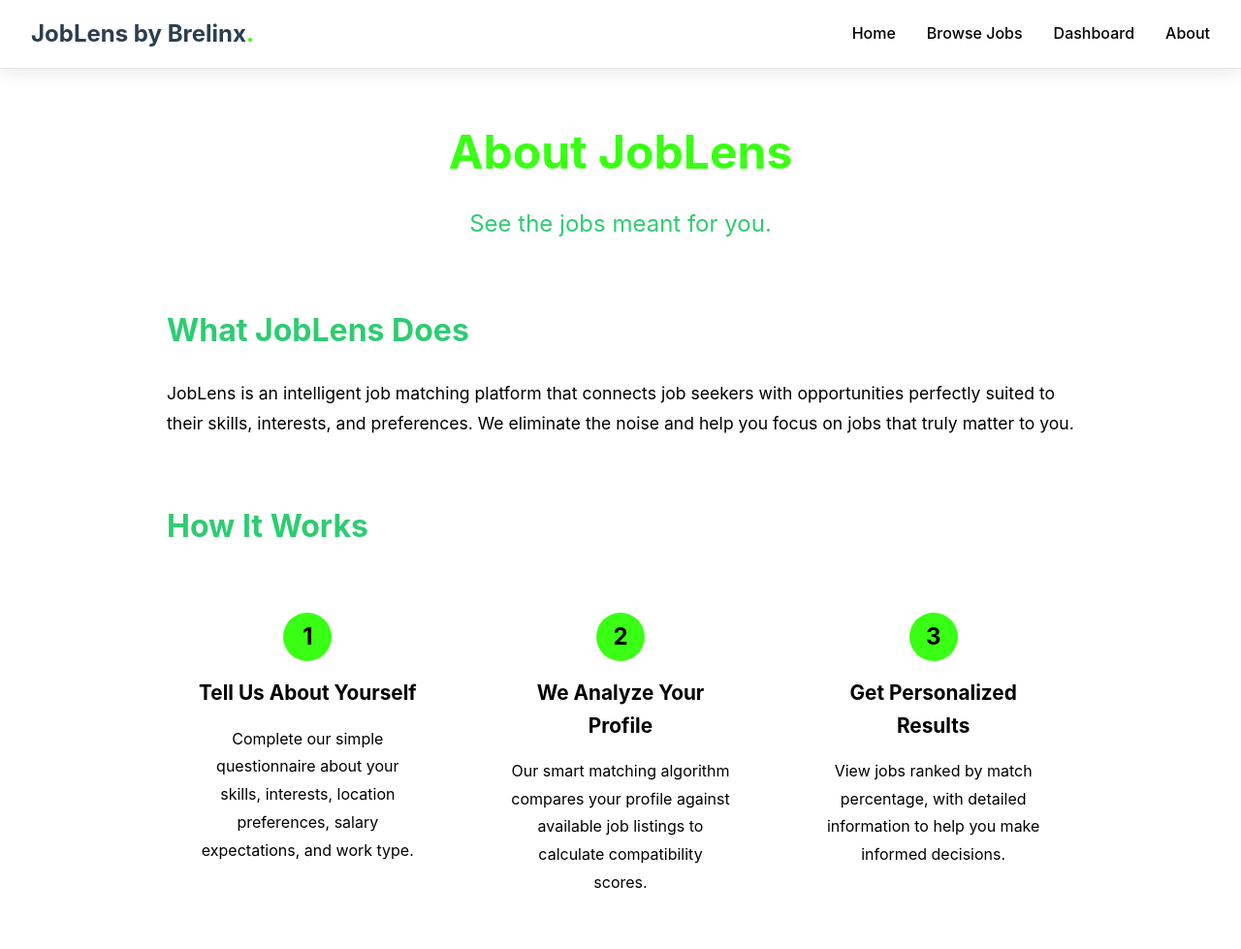
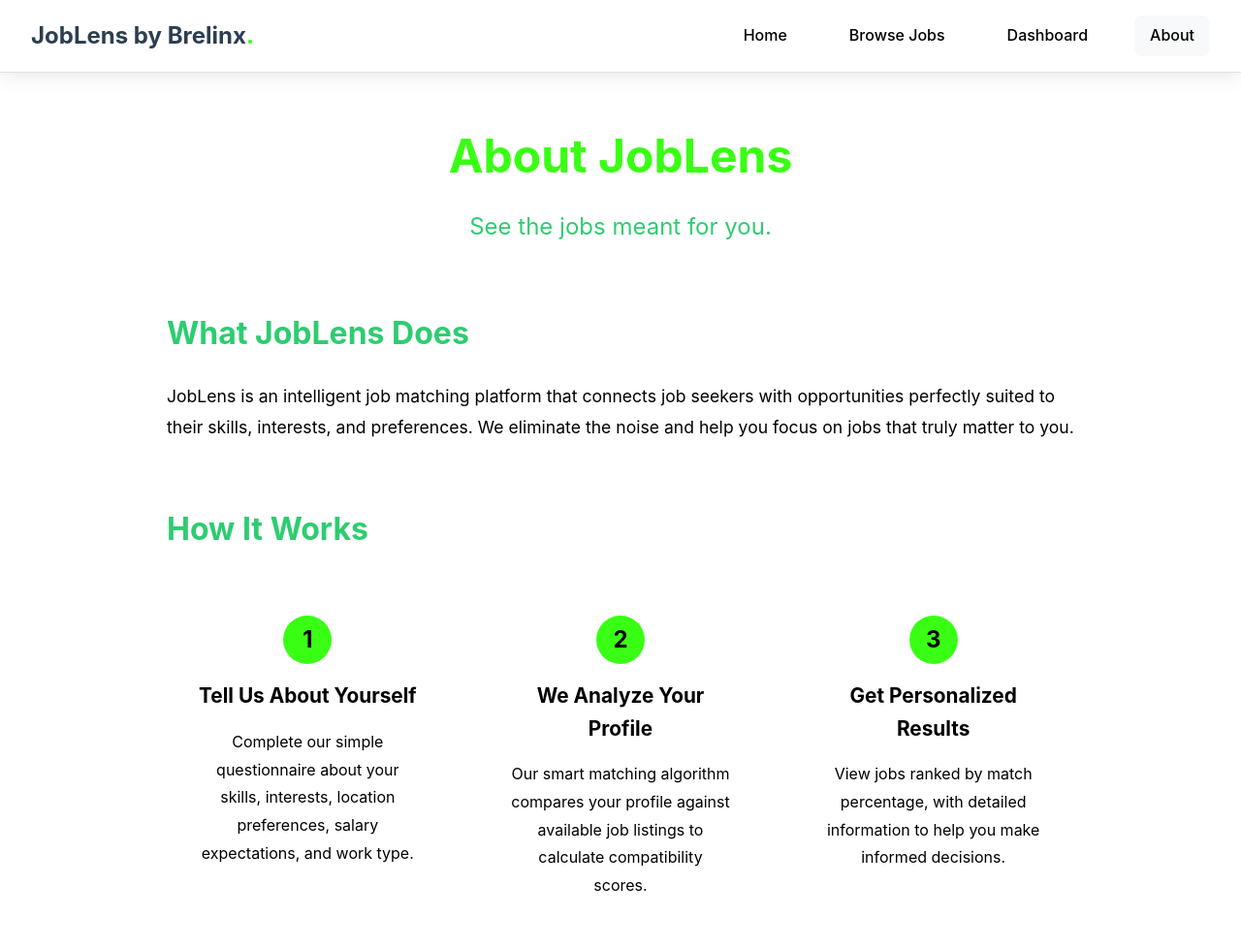
Before and after one commit to Uwami-Mgxekwa/JobLens, a plain HTML site: page pages/about.html in a window 1280 px wide. Shown: the top 979 px of the page at 97% size. Drawn offline with Linux system fonts and the light colour scheme.

Commit message:
Update styles.css

```diff
--- a/css/styles.css
+++ b/css/styles.css
@@ -118,24 +118,34 @@ nav {
 }
 
 nav a {
-    color: var(--black);
+    color: var(--text-primary);
     text-decoration: none;
     font-weight: 500;
-    transition: color 0.3s;
+    transition: all 0.3s ease;
+    padding: 0.5rem 1rem;
+    border-radius: 8px;
+    position: relative;
 }
 
-nav a:hover,
+nav a:hover {
+    color: var(--primary-green);
+    background: var(--bg-secondary);
+    transform: translateY(-2px);
+}
+
 nav a.active {
     color: var(--primary-green);
+    background: var(--bg-secondary);
 }
 
 /* ===== FOOTER ===== */
 footer {
-    background-color: var(--dark-gray);
-    color: var(--white);
+    background-color: var(--bg-secondary);
+    color: var(--text-secondary);
     text-align: center;
     padding: 2rem;
     margin-top: auto;
+    border-top: 1px solid var(--border-color);
 }
 
 footer strong {
```
